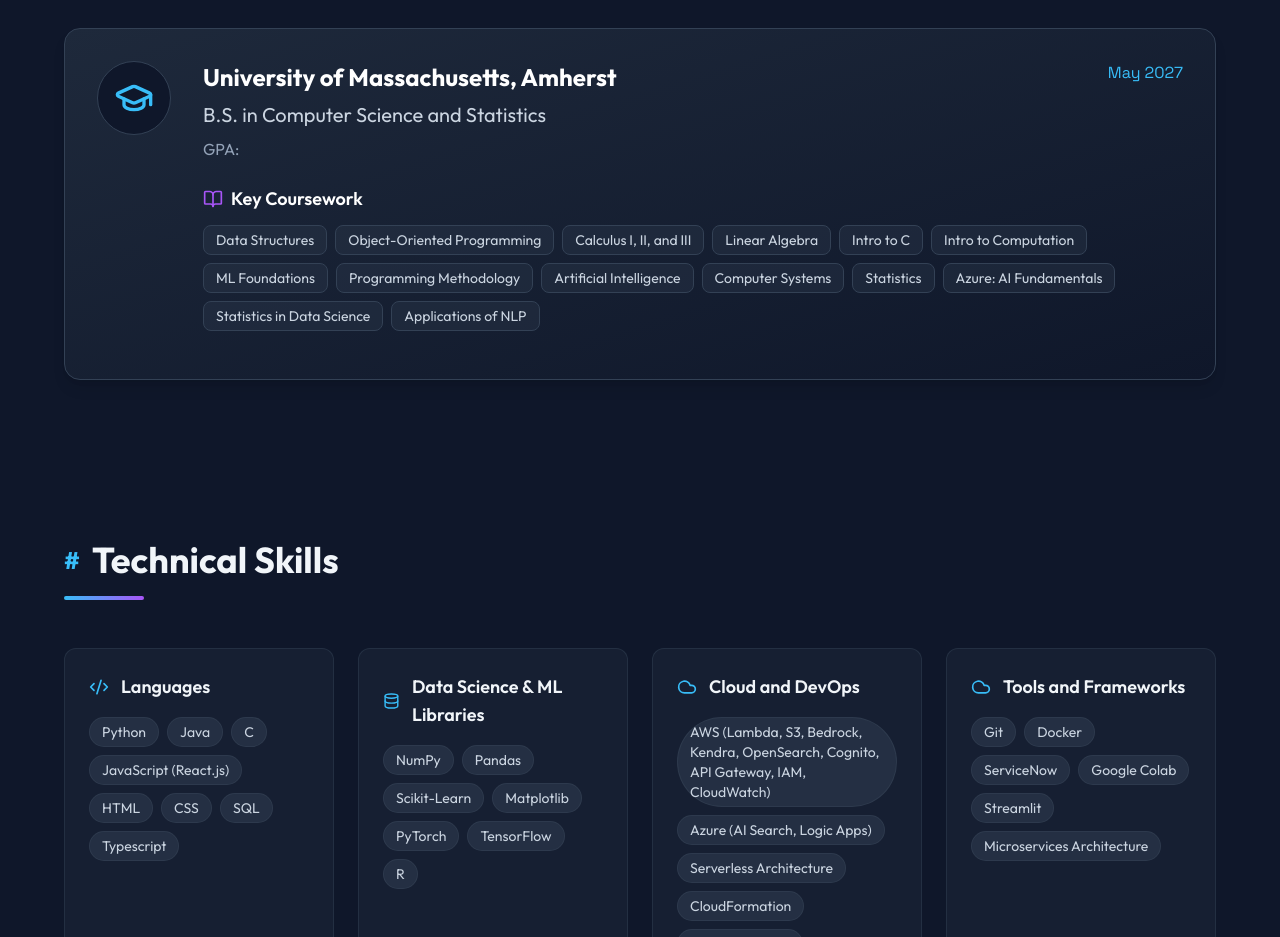
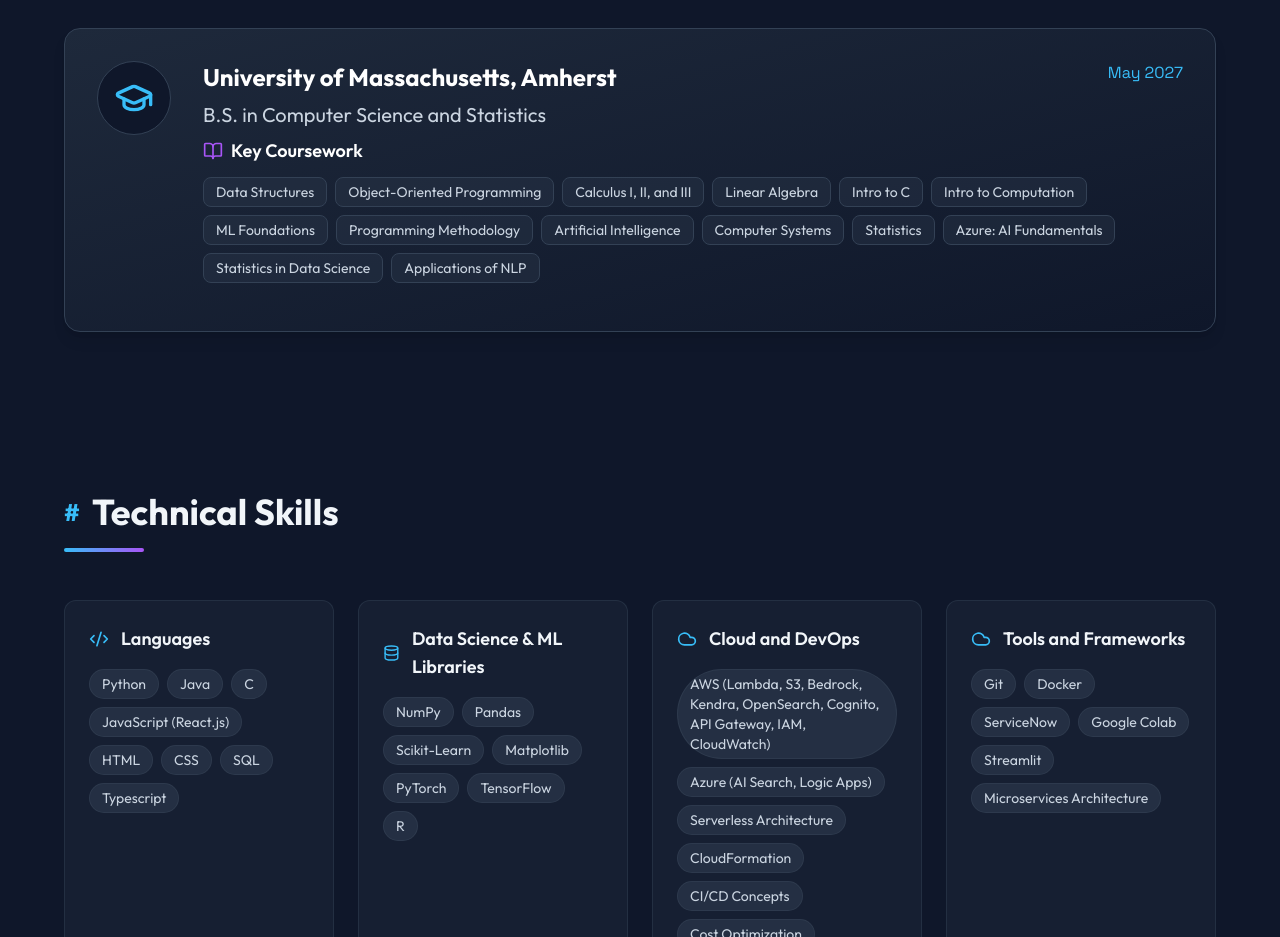
Before and after one commit to bhavya632/Bhavya-agarwal-Portfolio, a React (Vite) app: page / in a window 1280 px wide. Shown: the part 960-1897 px from the top of the page. Built offline with nearby package versions, Linux system fonts and the light colour scheme; no server answers.

Commit message:
gpa changes

```diff
--- a/components/About.tsx
+++ b/components/About.tsx
@@ -17,7 +17,6 @@ const About: React.FC = () => {
               <span className="text-accent font-mono">{RESUME_DATA.education.graduation}</span>
             </div>
             <p className="text-xl text-slate-300 mb-2">{RESUME_DATA.education.degree}</p>
-            <p className="text-slate-400 mb-6">GPA: <span className="text-white font-semibold">{RESUME_DATA.education.gpa}</span></p>
 
             <div className="mb-4">
               <h4 className="flex items-center gap-2 text-lg font-semibold text-white mb-3">
--- a/types.ts
+++ b/types.ts
@@ -14,7 +14,6 @@ export interface ExperienceItem {
 export interface EducationItem {
   school: string;
   degree: string;
-  gpa: string;
   graduation: string;
   coursework: string[];
 }
```
